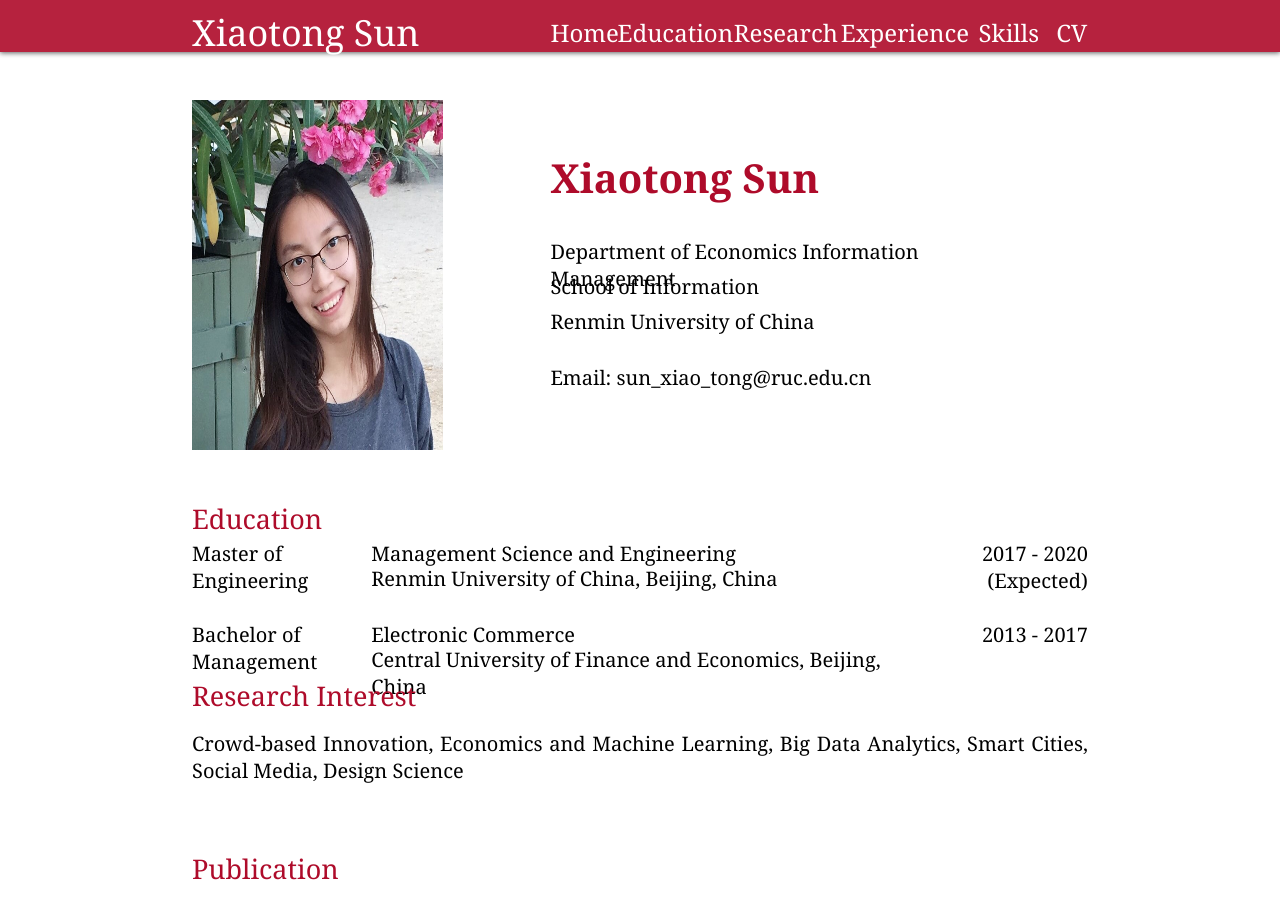
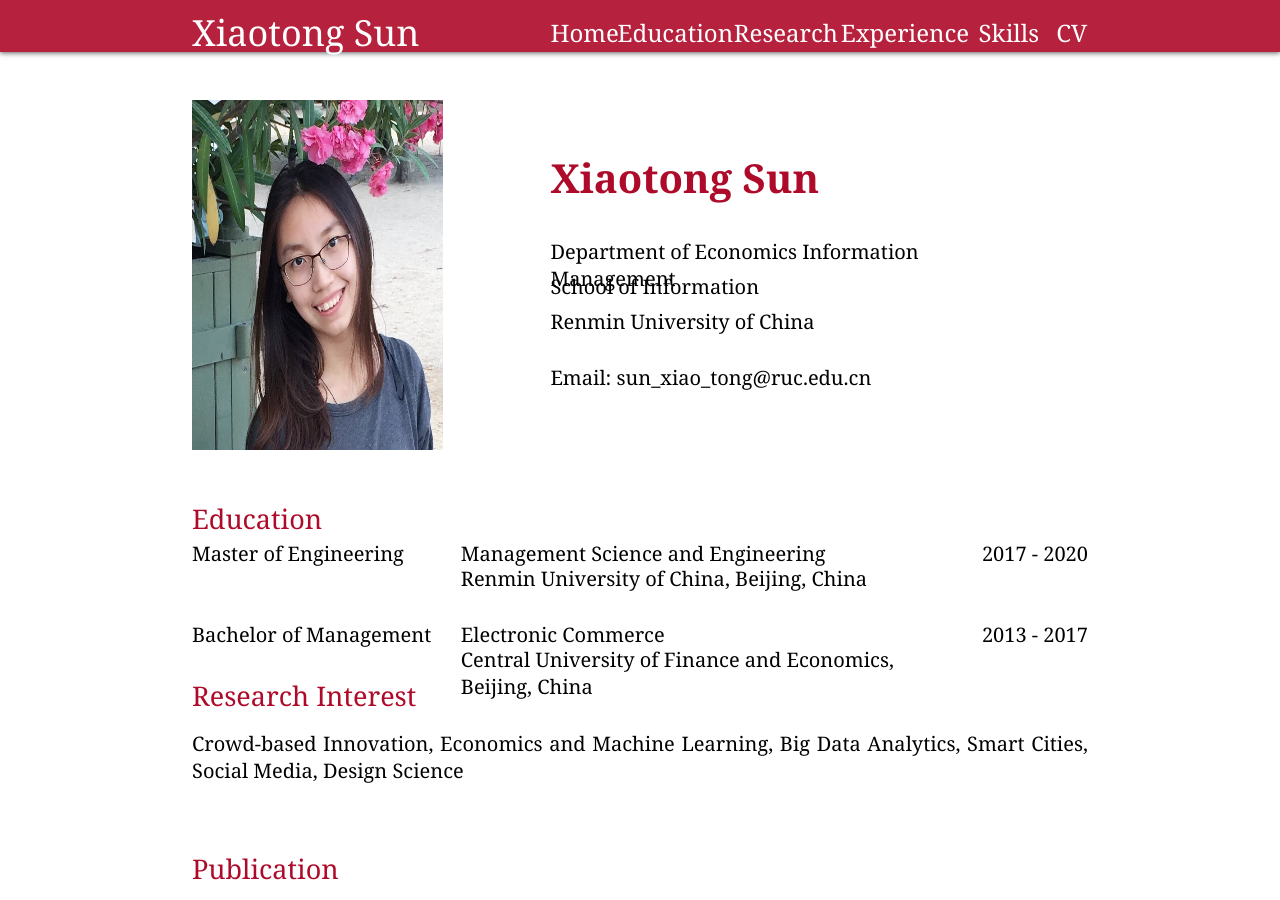
Before and after one commit to carolxiaotongsun/carolxiaotongsun.github.io, a Jekyll site: the page index.html, which Jekyll copies as it is, in a window 1280 px wide and 900 px high. Built offline with Jekyll 4.4.1, drawn with Linux system fonts in a browser that asks for light colours.

Commit message:
Update index.html

```diff
--- a/index.html
+++ b/index.html
@@ -72,10 +72,10 @@
             <h style="font-size:27px;color: #ae0b2a">Education</h>
         </div>
 		<div style="height:40%;width:100%;margin-top:5px">
-			<div style="height:100%;width:20%;float:left;text-align:left">
+			<div style="height:100%;width:30%;float:left;text-align:left">
 				<a style="font-size:20px;float:left">Master of Engineering</a>
 			</div>
-			<div style="height:100%;width:60%;float:left">
+			<div style="height:100%;width:50%;float:left">
 				<div style="height:45%;text-align:left">
 					<a style="font-size:20px">Management Science and Engineering</a>
 				</div>
@@ -84,14 +84,14 @@
 				</div>
 			</div>
 			<div style="width:20%;float:left;text-align:right">
-				<a style="font-size:20px">2017 - 2020 (Expected)</a>
+				<a style="font-size:20px">2017 - 2020</a>
 			</div>
         </div>
         <div style="height:40%;width:100%;margin-top:25px">
-			<div style="height:100%;width:20%;text-align:left;float:left">
+			<div style="height:100%;width:30%;text-align:left;float:left">
 				<a style="font-size:20px;float:left">Bachelor of Management</a>
 			</div>
-			<div style="height:100%;width:60%;float:left">
+			<div style="height:100%;width:50%;float:left">
 				<div style="height:45%;text-align:left">
 					<a style="font-size:20px">Electronic Commerce</a>
 				</div>
@@ -164,7 +164,7 @@
             <p class = "pubDetail"><strong>Xiaotong Sun</strong>and Wei Xu, "Deep Random Subspace Learning: A Spatio-temporal Modelling Approach for Air Quality Prediction", <I><strong>Atmosphere</strong></I> (2019), 10, 560.</p>
         </div>
     </div>
-    <div id = "SKILL_PART" class = "intereSection" style="margin-bottom:20px;">
+    <div id = "SKILL_PART" class = "skillSection" style="margin-bottom:20px;">
         <div style="height:40px;width:100%">
             <h style="font-size:27px;color: #ae0b2a">Skills</h>
         </div>
```
